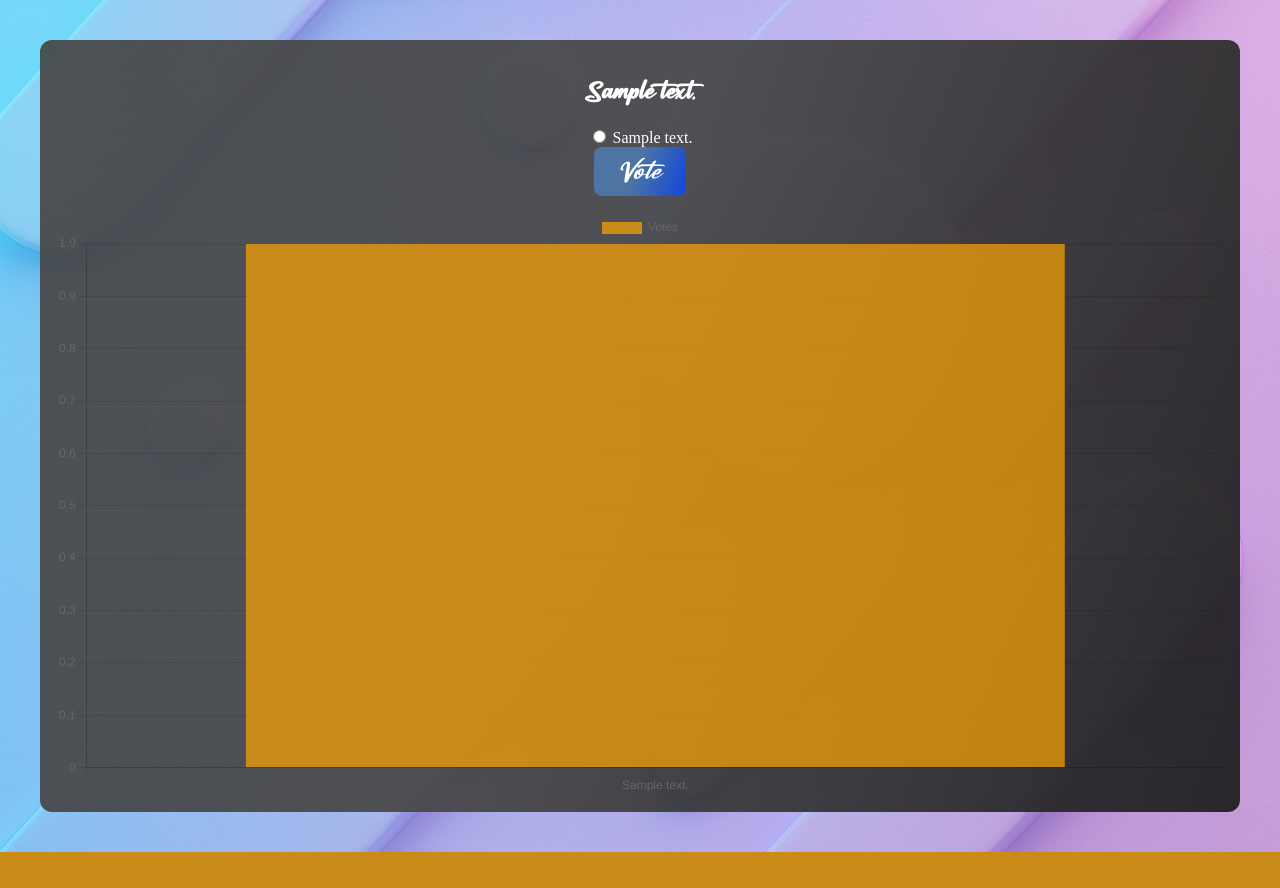
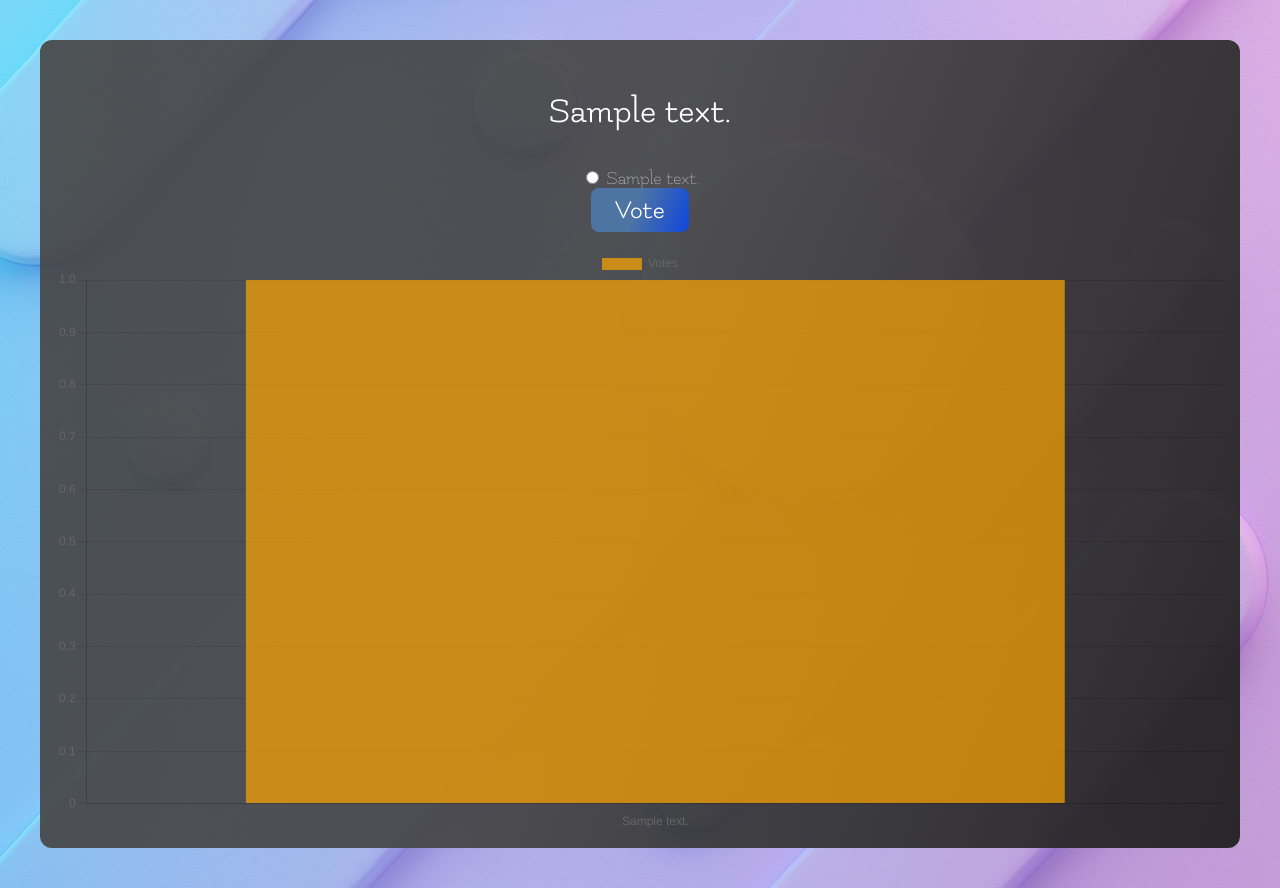
Before and after one commit to mauro-castro-rojas/pollsApp, a Django app: page /polls/chart/ in a window 1280 px wide. Before the commit the page ends 852 px from the top, so only its background shows below. Run offline with Django 5.2, Linux system fonts and the light colour scheme; tables that the repository leaves empty hold one stand-in row (values such as "Sample post"); some web fonts are replaced.

Commit message:
Fonts adjustments

```diff
--- a/polls/static/polls/fonts.css
+++ b/polls/static/polls/fonts.css
@@ -141,3 +141,17 @@
   font-style: italic;
   font-display: swap;
 }
+
+@font-face {
+  font-family: "flamenco";
+  src:  url("/static/polls/fonts/Flamenco-Light.ttf") format("truetype");
+  font-weight: 300;
+  font-display: swap;
+}
+
+@font-face {
+  font-family: "flamenco";
+  src:  url("/static/polls/fonts/Flamenco-Regular.ttf") format("truetype");
+  font-weight: 500;
+  font-display: swap;
+}
--- a/polls/static/polls/single_page.css
+++ b/polls/static/polls/single_page.css
@@ -8,14 +8,15 @@
 }
 
 h3 {
-  font-family: "catalish-huntera";
-  font-size: 1.2rem;
+  font-family: "flamenco";
+  font-weight: 500;
+  font-size: 2.3rem;
 }
 
 .submt-btn {
-    font-family: "catalish-huntera";
-    font-size: 1.2rem;
-    font-style: italic;
+    font-family: "flamenco";
+    font-size: 1.7rem;
+    font-weight: 500;
     padding: 0.5rem 1.5rem;
     border-radius: 8px;
     color: white;
@@ -24,11 +25,12 @@
     background: linear-gradient(110deg, rgba(77, 120, 170, 0.916) 45%, rgba(11, 70, 230, 0.933) 100%);
 }
 
-.radio-vote {
-    font-family: "josefin-sans";
-    font-weight: 700;
+.card label {
+    font-family: "flamenco";
+    font-weight: 300;
     font-size: 1.2rem;
 }
+
 .question-cards {
     display: grid;
     grid-template-columns: repeat(auto-fit, minmax(280px, 1fr));
```
